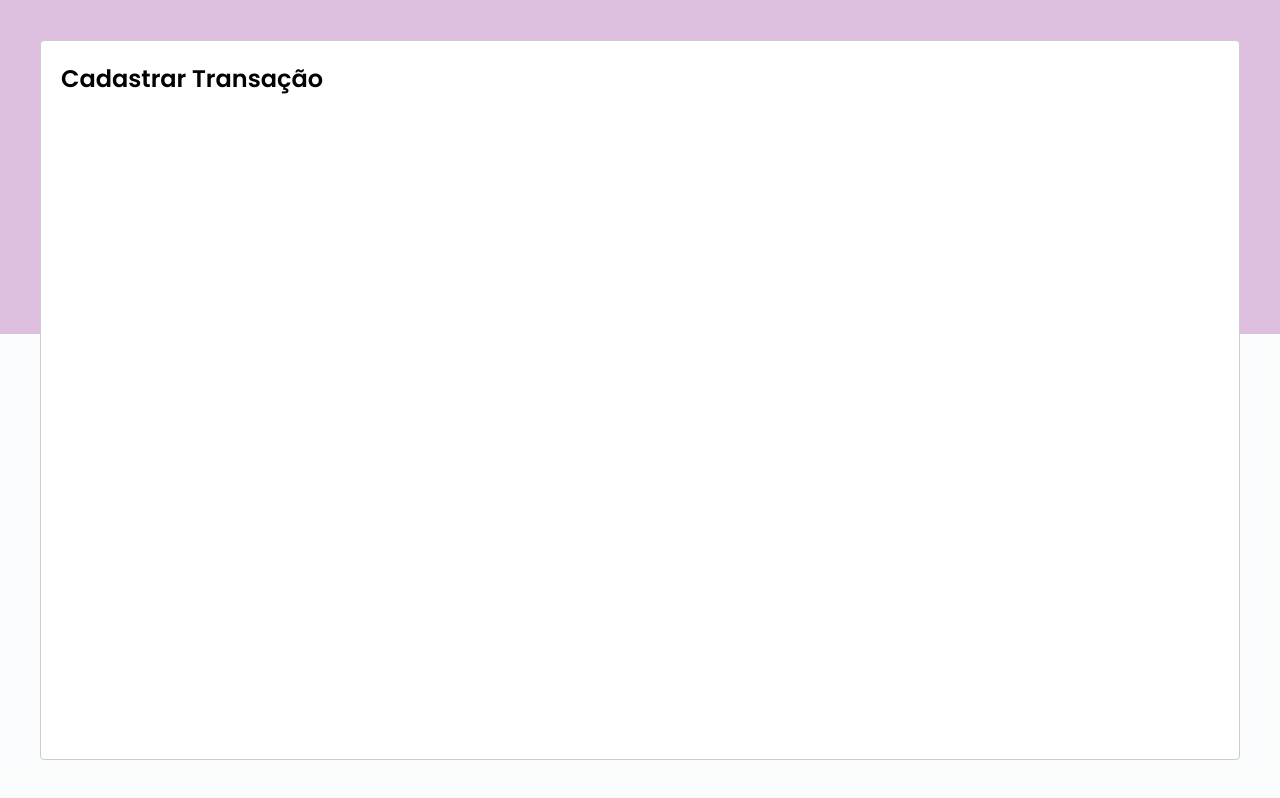
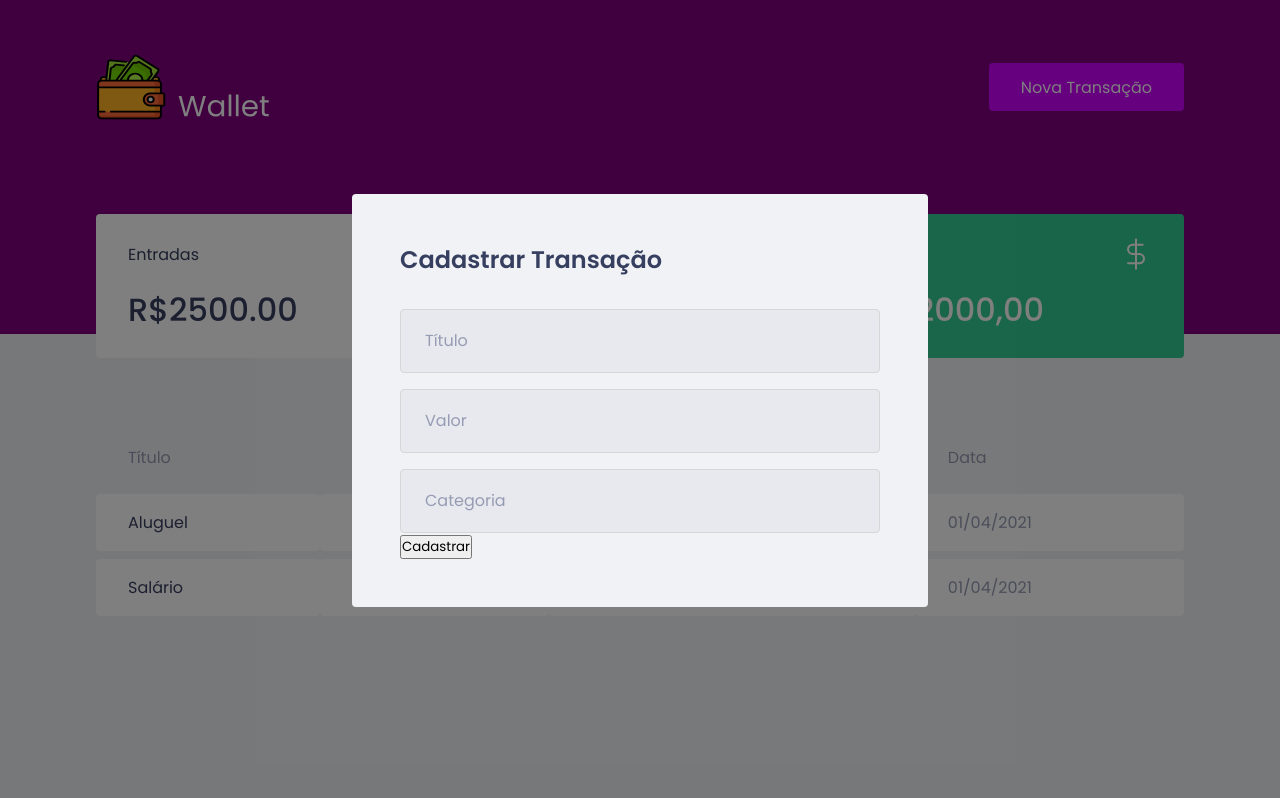
Before and after one commit to henriquedantass/finances-react, a React (Create React App) app: page / in a window 1280 px wide. Both pictures are taken after a click on the button "Nova Transação". Built offline with nearby package versions, Linux system fonts and the light colour scheme; no server answers; what miragejs would draw is missing.

Commit message:
estilizando modal

```diff
--- a/src/App.tsx
+++ b/src/App.tsx
@@ -1,6 +1,7 @@
 import { Dashboard } from "./Components/Dashboard";
 import { Header } from "./Components/Header";
 import { GlobalStyle } from "./styles/global";
+import { NewTransactionModal } from './Components/NewTransactionModal';
 import Modal from 'react-modal';
 import { useState } from "react";
 
@@ -24,12 +25,7 @@ export function App() {
     <>
       <Header onOpenNewTransactionModal={handleOpenNewTransactionModal} />
       <Dashboard />
-      <Modal
-        isOpen={isNewTransactionModalOpen}
-        onRequestClose={handleCloseNewTransactionModal}
-      >
-        <h2>Cadastrar Transação</h2>
-      </Modal>
+      <NewTransactionModal isOpen={isNewTransactionModalOpen} onRequestClose={handleCloseNewTransactionModal} />
       <GlobalStyle />
     </>
 
--- /dev/null
+++ b/src/Components/NewTransactionModal/index.tsx
@@ -0,0 +1,33 @@
+import Modal from 'react-modal';
+import { Container } from './styles';
+
+interface NewTransactionModalOpenProps {
+
+    isOpen: boolean;
+    onRequestClose: () => void;
+
+}
+
+export function NewTransactionModal({ isOpen, onRequestClose }: NewTransactionModalOpenProps) {
+    return (
+        <Modal
+            isOpen={isOpen}
+            onRequestClose={onRequestClose}
+            overlayClassName="react-overlay-modal"
+            className="react-content-modal"
+        >
+            <Container>
+                <h2>Cadastrar Transação</h2>
+
+                <input placeholder="Título" />
+
+                <input type="number" placeholder="Valor" />
+
+                <input placeholder="Categoria" />
+
+                <button type="submit">Cadastrar</button>
+
+            </Container>
+        </Modal>
+    )
+}
--- /dev/null
+++ b/src/Components/NewTransactionModal/styles.ts
@@ -0,0 +1,30 @@
+import styled from 'styled-components';
+
+export const Container = styled.form`
+
+    h2 {
+        color: var(--text-title);
+        font-size:1.5rem;
+        margin-bottom:2rem;
+    }
+
+    input {
+        width: 100%;
+        padding:0 1.5rem;
+        height:4rem;
+        border-radius:0.25rem;
+        background: #e7e9ee;
+        border: 1px solid #d7d7d7;
+        font-weight: 400;
+        font-size:1rem;
+
+        &::placeholder {
+            color:var(--text-body);
+        }
+
+        & + input {
+            margin-top:1rem;
+        }
+    }
+
+`;
--- a/src/styles/global.ts
+++ b/src/styles/global.ts
@@ -56,5 +56,27 @@ export const GlobalStyle = createGlobalStyle`
         cursor: not-allowed;
     }
 
+    .react-overlay-modal {
+        background:rgba(0, 0, 0, 0.5);
+        position:fixed;
 
+        top:0;
+        left:0;
+        right:0;
+        bottom:0;
+
+        display: flex;
+        justify-content:center;
+        align-items:center;
+    }
+
+
+    .react-content-modal {
+        width: 100%;
+        max-width:576px;
+        background:var(--background);
+        padding:3rem;
+        position:relative;
+        border-radius:0.25rem;
+    }
 `
```
